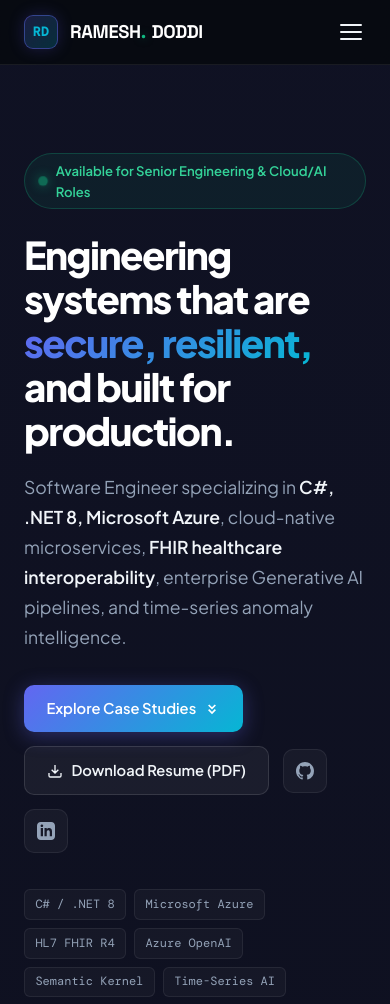
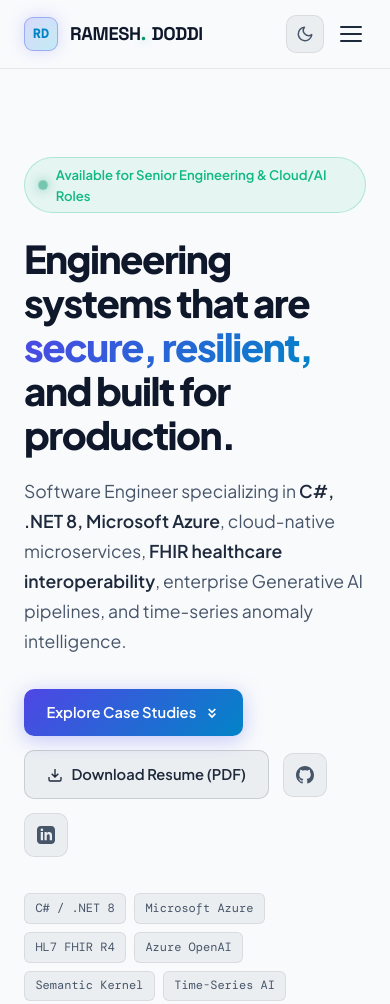
Before and after one commit to Ramesh-doddi/Ramesh-doddi.github.io, a plain HTML site: page index.html in a window 390 px wide. Shown: the top 1004 px of the page. Drawn offline with nearby package versions, Linux system fonts and the light colour scheme; a web font is replaced by a local one.

Commit message:
Refactor: authentic engineering aesthetics, dual dark/light theme, and verified LinkedIn profile links

```diff
--- a/index.html
+++ b/index.html
@@ -18,10 +18,8 @@
   <link rel="stylesheet" href="style.css">
 </head>
 <body>
-  <!-- Ambient Atmospheric Glow Canvas -->
-  <div class="ambient-glow orb-indigo"></div>
-  <div class="ambient-glow orb-cyan"></div>
-  <div class="ambient-glow orb-violet"></div>
+  <!-- Authentic Technical Engineering Grid -->
+  <div class="technical-grid-bg" aria-hidden="true"></div>
 
   <!-- Header / Navigation -->
   <header class="navbar" id="topNav">
@@ -31,11 +29,30 @@
         <span class="brand-text">RAMESH<span class="brand-dot">.</span> DODDI</span>
       </a>
 
-      <button class="mobile-toggle" id="mobileMenuBtn" aria-label="Toggle navigation menu">
-        <span class="bar"></span>
-        <span class="bar"></span>
-        <span class="bar"></span>
-      </button>
+      <div class="nav-actions-wrap">
+        <button class="theme-toggle" id="themeToggle" aria-label="Toggle light or dark theme" title="Switch Theme">
+          <svg class="sun-icon" viewBox="0 0 24 24" width="18" height="18" fill="none" stroke="currentColor" stroke-width="2" stroke-linecap="round" stroke-linejoin="round">
+            <circle cx="12" cy="12" r="5"></circle>
+            <line x1="12" y1="1" x2="12" y2="3"></line>
+            <line x1="12" y1="21" x2="12" y2="23"></line>
+            <line x1="4.22" y1="4.22" x2="5.64" y2="5.64"></line>
+            <line x1="18.36" y1="18.36" x2="19.78" y2="19.78"></line>
+            <line x1="1" y1="12" x2="3" y2="12"></line>
+            <line x1="21" y1="12" x2="23" y2="12"></line>
+            <line x1="4.22" y1="19.78" x2="5.64" y2="18.36"></line>
+            <line x1="18.36" y1="5.64" x2="19.78" y2="4.22"></line>
+          </svg>
+          <svg class="moon-icon" viewBox="0 0 24 24" width="18" height="18" fill="none" stroke="currentColor" stroke-width="2" stroke-linecap="round" stroke-linejoin="round">
+            <path d="M21 12.79A9 9 0 1 1 11.21 3 7 7 0 0 0 21 12.79z"></path>
+          </svg>
+        </button>
+
+        <button class="mobile-toggle" id="mobileMenuBtn" aria-label="Toggle navigation menu">
+          <span class="bar"></span>
+          <span class="bar"></span>
+          <span class="bar"></span>
+        </button>
+      </div>
 
       <nav class="nav-menu" id="navMenu">
         <a href="#about" class="nav-link">Overview</a>
@@ -52,6 +69,7 @@
   </header>
 
   <main>
+    <div id="about" class="scroll-anchor"></div>
     <!-- HERO SECTION -->
     <section id="hero" class="hero-section">
       <div class="hero-grid">
@@ -81,7 +99,7 @@
             <a href="https://github.com/Ramesh-doddi" target="_blank" rel="noreferrer" class="btn btn-icon" title="GitHub Profile">
               <svg width="18" height="18" viewBox="0 0 24 24" fill="currentColor"><path d="M12 0C5.37 0 0 5.37 0 12c0 5.31 3.435 9.795 8.205 11.385.6.105.825-.255.825-.57 0-.285-.015-1.23-.015-2.235-3.015.555-3.795-.735-4.035-1.41-.135-.345-.72-1.41-1.23-1.695-.42-.225-1.02-.78-.015-.795.945-.015 1.62.87 1.845 1.23 1.08 1.815 2.805 1.305 3.495.99.105-.78.42-1.305.765-1.605-2.67-.3-5.46-1.335-5.46-5.925 0-1.305.465-2.385 1.23-3.225-.12-.3-.54-1.53.12-3.18 0 0 1.005-.315 3.3 1.23.96-.27 1.98-.405 3-.405s2.04.135 3 .405c2.295-1.56 3.3-1.23 3.3-1.23.66 1.65.24 2.88.12 3.18.765.84 1.23 1.905 1.23 3.225 0 4.605-2.805 5.625-5.475 5.925.435.375.81 1.095.81 2.22 0 1.605-.015 2.895-.015 3.3 0 .315.225.69.825.57A12.02 12.02 0 0024 12c0-6.63-5.37-12-12-12z"/></svg>
             </a>
-            <a href="https://www.linkedin.com/in/ramesh-doddi" target="_blank" rel="noreferrer" class="btn btn-icon" title="LinkedIn Profile">
+            <a href="https://www.linkedin.com/in/ramesh-doddi-73084b2a7/" target="_blank" rel="noreferrer" class="btn btn-icon" title="LinkedIn Profile">
               <svg width="18" height="18" viewBox="0 0 24 24" fill="currentColor"><path d="M19 0h-14c-2.761 0-5 2.239-5 5v14c0 2.761 2.239 5 5 5h14c2.762 0 5-2.239 5-5v-14c0-2.761-2.238-5-5-5zm-11 19h-3v-11h3v11zm-1.5-12.268c-.966 0-1.75-.79-1.75-1.764s.784-1.764 1.75-1.764 1.75.79 1.75 1.764-.783 1.764-1.75 1.764zm13.5 12.268h-3v-5.604c0-3.368-4-3.113-4 0v5.604h-3v-11h3v1.765c1.396-2.586 7-2.777 7 2.476v6.759z"/></svg>
             </a>
           </div>
@@ -904,7 +922,7 @@
               <svg width="16" height="16" viewBox="0 0 24 24" fill="currentColor"><path d="M12 0C5.37 0 0 5.37 0 12c0 5.31 3.435 9.795 8.205 11.385.6.105.825-.255.825-.57 0-.285-.015-1.23-.015-2.235-3.015.555-3.795-.735-4.035-1.41-.135-.345-.72-1.41-1.23-1.695-.42-.225-1.02-.78-.015-.795.945-.015 1.62.87 1.845 1.23 1.08 1.815 2.805 1.305 3.495.99.105-.78.42-1.305.765-1.605-2.67-.3-5.46-1.335-5.46-5.925 0-1.305.465-2.385 1.23-3.225-.12-.3-.54-1.53.12-3.18 0 0 1.005-.315 3.3 1.23.96-.27 1.98-.405 3-.405s2.04.135 3 .405c2.295-1.56 3.3-1.23 3.3-1.23.66 1.65.24 2.88.12 3.18.765.84 1.23 1.905 1.23 3.225 0 4.605-2.805 5.625-5.475 5.925.435.375.81 1.095.81 2.22 0 1.605-.015 2.895-.015 3.3 0 .315.225.69.825.57A12.02 12.02 0 0024 12c0-6.63-5.37-12-12-12z"/></svg>
               <span>GitHub (@Ramesh-doddi)</span>
             </a>
-            <a href="https://www.linkedin.com/in/ramesh-doddi" target="_blank" rel="noreferrer" class="social-chip">
+            <a href="https://www.linkedin.com/in/ramesh-doddi-73084b2a7/" target="_blank" rel="noreferrer" class="social-chip">
               <svg width="16" height="16" viewBox="0 0 24 24" fill="currentColor"><path d="M19 0h-14c-2.761 0-5 2.239-5 5v14c0 2.761 2.239 5 5 5h14c2.762 0 5-2.239 5-5v-14c0-2.761-2.238-5-5-5zm-11 19h-3v-11h3v11zm-1.5-12.268c-.966 0-1.75-.79-1.75-1.764s.784-1.764 1.75-1.764 1.75.79 1.75 1.764-.783 1.764-1.75 1.764zm13.5 12.268h-3v-5.604c0-3.368-4-3.113-4 0v5.604h-3v-11h3v1.765c1.396-2.586 7-2.777 7 2.476v6.759z"/></svg>
               <span>LinkedIn (Ramesh Doddi)</span>
             </a>
@@ -946,6 +964,8 @@
       </div>
       <div class="f-right">
         <a href="#hero">Back to Top ↑</a>
+        <a href="https://github.com/Ramesh-doddi" target="_blank" rel="noreferrer">GitHub ↗</a>
+        <a href="https://www.linkedin.com/in/ramesh-doddi-73084b2a7/" target="_blank" rel="noreferrer">LinkedIn ↗</a>
         <a href="https://github.com/Ramesh-doddi/Ramesh-doddi.github.io" target="_blank" rel="noreferrer">Source Code ↗</a>
       </div>
     </div>
--- a/script.js
+++ b/script.js
@@ -4,6 +4,38 @@
  */
 
 document.addEventListener('DOMContentLoaded', () => {
+  // 0. Theme Management (Dark & Light Mode)
+  const themeToggle = document.getElementById('themeToggle');
+  const root = document.documentElement;
+
+  const savedTheme = localStorage.getItem('rd_portfolio_theme');
+  const prefersLight = window.matchMedia && window.matchMedia('(prefers-color-scheme: light)').matches;
+  let activeTheme = savedTheme || (prefersLight ? 'light' : 'dark');
+
+  function applyTheme(theme) {
+    root.setAttribute('data-theme', theme);
+    localStorage.setItem('rd_portfolio_theme', theme);
+    activeTheme = theme;
+
+    if (themeToggle) {
+      themeToggle.setAttribute('aria-label', `Switch to ${theme === 'dark' ? 'light' : 'dark'} mode`);
+      themeToggle.setAttribute('title', `Switch to ${theme === 'dark' ? 'light' : 'dark'} mode`);
+    }
+
+    if (window.mermaid && typeof activeCaseKey !== 'undefined') {
+      renderCaseStudy(activeCaseKey);
+    }
+  }
+
+  applyTheme(activeTheme);
+
+  if (themeToggle) {
+    themeToggle.addEventListener('click', () => {
+      const nextTheme = activeTheme === 'dark' ? 'light' : 'dark';
+      applyTheme(nextTheme);
+    });
+  }
+
   // 1. Dynamic Footer Year
   const yearEl = document.getElementById('currentYear');
   if (yearEl) {
@@ -240,7 +272,10 @@
   };
 
   // Render Studio Function
+  let activeCaseKey = 'fhir';
+
   function renderCaseStudy(key) {
+    activeCaseKey = key;
     const study = caseStudiesData[key];
     const panel = document.getElementById('caseDisplayPanel');
     if (!study || !panel) return;
@@ -297,17 +332,26 @@
       btn.setAttribute('aria-selected', isActive ? 'true' : 'false');
     });
 
-    // Re-run Mermaid rendering
+    // Re-run Mermaid rendering with theme adaptation
     if (window.mermaid) {
+      const isLight = document.documentElement.getAttribute('data-theme') === 'light';
       mermaid.initialize({
         startOnLoad: false,
-        theme: 'dark',
+        theme: isLight ? 'default' : 'dark',
         securityLevel: 'strict',
-        themeVariables: {
+        themeVariables: isLight ? {
+          primaryColor: '#e0e7ff',
+          primaryTextColor: '#0f172a',
+          primaryBorderColor: '#4f46e5',
+          lineColor: '#0284c7',
+          secondaryColor: '#f8fafc',
+          tertiaryColor: '#ffffff',
+          fontFamily: 'Plus Jakarta Sans'
+        } : {
           primaryColor: '#172033',
           primaryTextColor: '#f1f5f9',
           primaryBorderColor: '#6366f1',
-          lineColor: '#06b6d4',
+          lineColor: '#0ea5e9',
           secondaryColor: '#111827',
           tertiaryColor: '#1a2234',
           fontFamily: 'Plus Jakarta Sans'
--- a/style.css
+++ b/style.css
@@ -1,54 +1,70 @@
 /* ==========================================================================
    RAMESH DODDI — PORTFOLIO DESIGN SYSTEM & STYLESHEET
-   Architectural Dark Aesthetics · Glassmorphism · Precision Typography
+   Architectural Engineering Aesthetics · Dual Theme (Dark / Light) · Precision Typography
    ========================================================================== */
 
-:root {
+:root, [data-theme="dark"] {
+  --theme-mode: 'dark';
+
   /* Surface Colors */
-  --bg-deep: #07090e;
-  --bg-main: #0b0f17;
-  --bg-card: rgba(16, 22, 34, 0.7);
-  --bg-card-hover: rgba(22, 31, 48, 0.85);
-  --bg-card-active: rgba(26, 38, 59, 0.95);
-  --bg-panel: rgba(14, 19, 30, 0.85);
+  --bg-deep: #0b0f17;
+  --bg-main: #0f1420;
+  --bg-card: #151c2c;
+  --bg-card-hover: #1c253b;
+  --bg-card-active: #222e47;
+  --bg-panel: #131927;
+  --nav-bg: rgba(11, 15, 23, 0.88);
 
   /* Borders & Dividers */
-  --border-subtle: rgba(255, 255, 255, 0.07);
-  --border-medium: rgba(255, 255, 255, 0.12);
-  --border-highlight: rgba(99, 102, 241, 0.4);
+  --border-subtle: rgba(255, 255, 255, 0.08);
+  --border-medium: rgba(255, 255, 255, 0.14);
+  --border-highlight: rgba(99, 102, 241, 0.45);
   --border-mint: rgba(16, 185, 129, 0.35);
 
   /* Typography Colors */
   --text-pure: #ffffff;
-  --text-main: #f1f5f9;
+  --text-main: #e2e8f0;
   --text-secondary: #94a3b8;
   --text-dim: #64748b;
 
   /* Accent Color Palette */
   --accent-indigo: #6366f1;
-  --accent-cyan: #06b6d4;
+  --accent-cyan: #0ea5e9;
   --accent-mint: #10b981;
   --accent-emerald: #34d399;
   --accent-amber: #f59e0b;
   --accent-violet: #8b5cf6;
 
   /* Gradients */
-  --grad-primary: linear-gradient(135deg, #6366f1 0%, #06b6d4 100%);
-  --grad-mint: linear-gradient(135deg, #10b981 0%, #06b6d4 100%);
+  --grad-primary: linear-gradient(135deg, #6366f1 0%, #0ea5e9 100%);
+  --grad-mint: linear-gradient(135deg, #10b981 0%, #0ea5e9 100%);
   --grad-violet: linear-gradient(135deg, #8b5cf6 0%, #6366f1 100%);
-  --grad-card: linear-gradient(145deg, rgba(20, 27, 43, 0.75), rgba(12, 16, 26, 0.75));
+  --grad-card: linear-gradient(145deg, #151c2c 0%, #111724 100%);
+
+  /* Interactive Elements */
+  --badge-bg: rgba(255, 255, 255, 0.05);
+  --badge-border: rgba(255, 255, 255, 0.1);
+  --chip-bg: rgba(255, 255, 255, 0.05);
+  --chip-hover: rgba(255, 255, 255, 0.1);
+  --code-bg: #090c12;
+  --input-bg: #111724;
+  --card-shadow: 0 10px 30px rgba(0, 0, 0, 0.4);
+  --grid-dot: rgba(255, 255, 255, 0.15);
+  --grid-opacity: 0.55;
+  --term-bg: #090c12;
+  --term-header-bg: rgba(11, 15, 23, 0.9);
 
   /* Radii */
   --radius-xs: 6px;
   --radius-sm: 10px;
-  --radius-md: 16px;
-  --radius-lg: 24px;
+  --radius-md: 14px;
+  --radius-lg: 20px;
   --radius-full: 9999px;
 
   /* Typography */
   --font-main: 'Plus Jakarta Sans', system-ui, -apple-system, sans-serif;
   --font-mono: 'DM Mono', monospace;
-  --font-heading: 'Plus Jakarta Sans', system-ui, sans-serif;
+  --font-heading: 'Space Grotesk', system-ui, sans-serif;
 
   /* Transitions */
   --trans-fast: 0.18s cubic-bezier(0.16, 1, 0.3, 1);
@@ -56,6 +72,58 @@
 
   /* Layout */
   --max-width: 1200px;
+}
+
+[data-theme="light"] {
+  --theme-mode: 'light';
+
+  /* Surface Colors */
+  --bg-deep: #f8fafc;
+  --bg-main: #ffffff;
+  --bg-card: #ffffff;
+  --bg-card-hover: #f1f5f9;
+  --bg-card-active: #e2e8f0;
+  --bg-panel: #f8fafc;
+  --nav-bg: rgba(248, 250, 252, 0.92);
+
+  /* Borders & Dividers */
+  --border-subtle: rgba(0, 0, 0, 0.08);
+  --border-medium: rgba(0, 0, 0, 0.14);
+  --border-highlight: rgba(79, 70, 229, 0.45);
+  --border-mint: rgba(5, 150, 105, 0.35);
+
+  /* Typography Colors */
+  --text-pure: #0f172a;
+  --text-main: #1e293b;
+  --text-secondary: #475569;
+  --text-dim: #64748b;
+
+  /* Accent Color Palette */
+  --accent-indigo: #4f46e5;
+  --accent-cyan: #0284c7;
+  --accent-mint: #059669;
+  --accent-emerald: #10b981;
+  --accent-amber: #d97706;
+  --accent-violet: #7c3aed;
+
+  /* Gradients */
+  --grad-primary: linear-gradient(135deg, #4f46e5 0%, #0284c7 100%);
+  --grad-mint: linear-gradient(135deg, #059669 0%, #0284c7 100%);
+  --grad-violet: linear-gradient(135deg, #7c3aed 0%, #4f46e5 100%);
+  --grad-card: linear-gradient(145deg, #ffffff 0%, #f8fafc 100%);
+
+  /* Interactive Elements */
+  --badge-bg: rgba(15, 23, 42, 0.05);
+  --badge-border: rgba(15, 23, 42, 0.1);
+  --chip-bg: rgba(15, 23, 42, 0.04);
+  --chip-hover: rgba(15, 23, 42, 0.08);
+  --code-bg: #f1f5f9;
+  --input-bg: #ffffff;
+  --card-shadow: 0 4px 16px -2px rgba(15, 23, 42, 0.06), 0 1px 3px rgba(15, 23, 42, 0.04);
+  --grid-dot: rgba(0, 0, 0, 0.12);
+  --grid-opacity: 0.65;
+  --term-bg: #0f172a;
+  --term-header-bg: #1e293b;
 }
 
 /* Base Reset */
@@ -78,9 +146,16 @@
   position: relative;
   min-height: 100vh;
   overflow-x: hidden;
-  background: radial-gradient(circle at 80% -10%, rgba(99, 102, 241, 0.12) 0%, transparent 40%),
-              radial-gradient(circle at 20% 40%, rgba(6, 182, 212, 0.08) 0%, transparent 45%),
-              var(--bg-deep);
+  background-color: var(--bg-deep);
+  color: var(--text-main);
+  transition: background-color var(--trans-smooth), color var(--trans-smooth);
+}
+
+.scroll-anchor {
+  display: block;
+  position: relative;
+  top: -85px;
+  visibility: hidden;
 }
 
 a {
@@ -96,40 +171,18 @@
 }
 
 /* -------------------------------------------------------------
-   Ambient Glow Orbs
+   Authentic Technical Grid Background
 -------------------------------------------------------------- */
-.ambient-glow {
-  position: absolute;
-  border-radius: 50%;
-  filter: blur(140px);
+.technical-grid-bg {
+  position: fixed;
+  inset: 0;
   pointer-events: none;
   z-index: -1;
-  opacity: 0.2;
-}
-
-.orb-indigo {
-  width: 550px;
-  height: 550px;
-  background: var(--accent-indigo);
-  top: -100px;
-  left: 50%;
-  transform: translateX(-50%);
-}
-
-.orb-cyan {
-  width: 500px;
-  height: 500px;
-  background: var(--accent-cyan);
-  top: 900px;
-  right: -100px;
-}
-
-.orb-violet {
-  width: 450px;
-  height: 450px;
-  background: var(--accent-violet);
-  top: 2200px;
-  left: -80px;
+  background-image: radial-gradient(circle, var(--grid-dot) 1px, transparent 1px);
+  background-size: 28px 28px;
+  opacity: var(--grid-opacity);
+  mask-image: radial-gradient(ellipse at 50% 25%, black 40%, transparent 80%);
+  -webkit-mask-image: radial-gradient(ellipse at 50% 25%, black 40%, transparent 80%);
 }
 
 /* -------------------------------------------------------------
@@ -139,7 +192,7 @@
   position: sticky;
   top: 0;
   width: 100%;
-  background: rgba(7, 9, 14, 0.82);
+  background: var(--nav-bg);
   backdrop-filter: blur(18px);
   -webkit-backdrop-filter: blur(18px);
   border-bottom: 1px solid var(--border-subtle);
@@ -206,6 +259,48 @@
   text-shadow: 0 0 8px rgba(16, 185, 129, 0.5);
 }
 
+
+.nav-actions-wrap {
+  display: flex;
+  align-items: center;
+  gap: 0.75rem;
+}
+
+.theme-toggle {
+  width: 38px;
+  height: 38px;
+  border-radius: var(--radius-sm);
+  background: var(--badge-bg);
+  border: 1px solid var(--border-subtle);
+  color: var(--text-secondary);
+  display: inline-flex;
+  align-items: center;
+  justify-content: center;
+  transition: all var(--trans-fast);
+  cursor: pointer;
+}
+
+.theme-toggle:hover {
+  color: var(--text-pure);
+  border-color: var(--border-highlight);
+  background: var(--chip-hover);
+}
+
+[data-theme="light"] .theme-toggle .sun-icon {
+  display: none;
+}
+[data-theme="light"] .theme-toggle .moon-icon {
+  display: block;
+}
+:root:not([data-theme="light"]) .theme-toggle .sun-icon,
+[data-theme="dark"] .theme-toggle .sun-icon {
+  display: block;
+}
+:root:not([data-theme="light"]) .theme-toggle .moon-icon,
+[data-theme="dark"] .theme-toggle .moon-icon {
+  display: none;
+}
+
 .nav-menu {
   display: flex;
   align-items: center;
@@ -233,12 +328,12 @@
 
 .nav-resume {
   color: var(--text-pure);
-  background: rgba(255, 255, 255, 0.05);
+  background: var(--badge-bg);
   border: 1px solid var(--border-medium);
 }
 .nav-resume:hover {
-  background: rgba(255, 255, 255, 0.1);
-  border-color: rgba(255, 255, 255, 0.25);
+  background: var(--chip-hover);
+  border-color: var(--border-highlight);
 }
 
 .nav-cta {
@@ -416,27 +511,27 @@
 }
 
 .btn-glass {
-  background: rgba(255, 255, 255, 0.05);
+  background: var(--badge-bg);
   border: 1px solid var(--border-medium);
   color: var(--text-main);
 }
 .btn-glass:hover {
-  background: rgba(255, 255, 255, 0.1);
-  border-color: rgba(255, 255, 255, 0.25);
+  background: var(--chip-hover);
+  border-color: var(--border-highlight);
   transform: translateY(-2px);
 }
 
 .btn-icon {
   padding: 0.75rem;
-  background: rgba(255, 255, 255, 0.04);
+  background: var(--badge-bg);
   border: 1px solid var(--border-subtle);
   border-radius: var(--radius-sm);
   color: var(--text-secondary);
 }
 .btn-icon:hover {
-  background: rgba(255, 255, 255, 0.1);
-  color: var(--text-pure);
-  border-color: var(--border-medium);
+  background: var(--chip-hover);
+  color: var(--text-pure);
+  border-color: var(--border-highlight);
   transform: translateY(-2px);
 }
 
@@ -449,7 +544,7 @@
 .tech-badge {
   font-family: var(--font-mono);
   font-size: 0.75rem;
-  background: rgba(255, 255, 255, 0.03);
+  background: var(--badge-bg);
   border: 1px solid var(--border-subtle);
   padding: 0.3rem 0.65rem;
   border-radius: var(--radius-xs);
@@ -458,7 +553,7 @@
 
 /* Hero Terminal Card */
 .interactive-terminal {
-  background: var(--grad-card);
+  background: var(--term-bg);
   border: 1px solid var(--border-medium);
   border-radius: var(--radius-md);
   box-shadow: 0 20px 50px rgba(0, 0, 0, 0.4);
@@ -470,7 +565,7 @@
   align-items: center;
   justify-content: space-between;
   padding: 0.85rem 1.25rem;
-  background: rgba(10, 14, 23, 0.8);
+  background: var(--term-header-bg);
   border-bottom: 1px solid var(--border-subtle);
 }
 
@@ -564,6 +659,7 @@
 
 .pillar-card {
   background: var(--bg-card);
+  box-shadow: var(--card-shadow);
   border: 1px solid var(--border-subtle);
   border-radius: var(--radius-md);
   padding: 2rem;
@@ -682,7 +778,7 @@
 
 /* Studio Display Panel */
 .case-display-panel {
-  background: var(--grad-card);
+  background: var(--bg-card);
   border: 1px solid var(--border-medium);
   border-radius: var(--radius-md);
   padding: 2.5rem;
@@ -725,11 +821,11 @@
 .c-chip {
   font-family: var(--font-mono);
   font-size: 0.75rem;
-  background: rgba(255, 255, 255, 0.05);
+  background: var(--badge-bg);
   border: 1px solid var(--border-subtle);
   padding: 0.3rem 0.75rem;
   border-radius: var(--radius-full);
-  color: #cbd5e1;
+  color: var(--text-secondary);
 }
 
 .c-case-grid {
@@ -770,7 +866,7 @@
 
 /* Interactive Diagram Box */
 .c-diagram-container {
-  background: rgba(10, 13, 20, 0.9);
+  background: var(--code-bg);
   border: 1px solid var(--border-medium);
   border-radius: var(--radius-sm);
   padding: 1.5rem;
@@ -865,7 +961,7 @@
 
 .pill {
   font-size: 0.82rem;
-  background: rgba(255, 255, 255, 0.04);
+  background: var(--chip-bg);
   border: 1px solid var(--border-subtle);
   padding: 0.35rem 0.75rem;
   border-radius: var(--radius-xs);
@@ -875,8 +971,8 @@
 
 .pill:hover {
   border-color: var(--border-medium);
-  color: var(--text-main);
-  background: rgba(255, 255, 255, 0.08);
+  color: var(--text-pure);
+  background: var(--chip-hover);
 }
 
 .pill-primary {
@@ -926,7 +1022,7 @@
 .vault-search-box input {
   width: 100%;
   padding: 0.95rem 1.2rem 0.95rem 3.1rem;
-  background: rgba(14, 20, 32, 0.85);
+  background: var(--input-bg);
   border: 1px solid var(--border-medium);
   border-radius: var(--radius-sm);
   color: var(--text-pure);
@@ -956,13 +1052,13 @@
   padding: 0.45rem 1rem;
   border-radius: var(--radius-full);
   border: 1px solid var(--border-subtle);
-  background: rgba(255, 255, 255, 0.03);
+  background: var(--chip-bg);
   color: var(--text-secondary);
   transition: var(--trans-smooth);
 }
 
 .v-filter-btn:hover {
-  background: rgba(255, 255, 255, 0.08);
+  background: var(--chip-hover);
   color: var(--text-pure);
 }
 
@@ -981,6 +1077,7 @@
 
 .vault-card {
   background: var(--bg-card);
+  box-shadow: var(--card-shadow);
   border: 1px solid var(--border-subtle);
   border-radius: var(--radius-md);
   padding: 2rem;
@@ -1065,7 +1162,7 @@
   font-family: var(--font-mono);
   font-size: 0.75rem;
   font-weight: 600;
-  background: rgba(255, 255, 255, 0.04);
+  background: var(--chip-bg);
   border: 1px solid var(--border-subtle);
   padding: 0.3rem 0.65rem;
   border-radius: var(--radius-xs);
@@ -1074,9 +1171,9 @@
 }
 
 .v-pill:hover {
-  background: rgba(99, 102, 241, 0.15);
+  background: var(--chip-hover);
   border-color: var(--accent-indigo);
-  color: #fff;
+  color: var(--text-pure);
   transform: translateY(-1px);
 }
 
@@ -1135,13 +1232,13 @@
   padding: 0.55rem 1.1rem;
   border-radius: var(--radius-full);
   border: 1px solid var(--border-subtle);
-  background: rgba(255, 255, 255, 0.02);
+  background: var(--chip-bg);
   color: var(--text-secondary);
   transition: var(--trans-smooth);
 }
 
 .filter-btn:hover {
-  background: rgba(255, 255, 255, 0.06);
+  background: var(--chip-hover);
   color: var(--text-main);
 }
 
@@ -1159,6 +1256,7 @@
 
 .journal-card {
   background: var(--bg-card);
+  box-shadow: var(--card-shadow);
   border: 1px solid var(--border-subtle);
   border-radius: var(--radius-md);
   padding: 1.75rem;
@@ -1225,7 +1323,7 @@
 }
 
 .j-link:hover {
-  color: #fff;
+  color: var(--accent-mint);
   transform: translateX(3px);
 }
 
@@ -1266,6 +1364,7 @@
 
 .t-card {
   background: var(--bg-card);
+  box-shadow: var(--card-shadow);
   border: 1px solid var(--border-subtle);
   border-radius: var(--radius-md);
   padding: 2rem;
@@ -1349,7 +1448,7 @@
   display: flex;
   align-items: center;
   gap: 0.5rem;
-  background: rgba(255, 255, 255, 0.03);
+  background: var(--chip-bg);
   border: 1px solid var(--border-subtle);
   border-radius: var(--radius-xs);
   padding: 0.6rem 0.85rem;
@@ -1364,7 +1463,7 @@
   display: grid;
   grid-template-columns: 1.15fr 0.85fr;
   gap: 3.5rem;
-  background: linear-gradient(145deg, rgba(20, 27, 43, 0.85), rgba(12, 16, 26, 0.85));
+  background: var(--bg-card);
   border: 1px solid var(--border-medium);
   border-radius: var(--radius-lg);
   padding: 3.5rem;
@@ -1404,7 +1503,7 @@
   width: 38px;
   height: 38px;
   border-radius: var(--radius-xs);
-  background: rgba(255, 255, 255, 0.04);
+  background: var(--badge-bg);
   display: grid;
   place-items: center;
 }
@@ -1428,7 +1527,7 @@
   font-size: 0.75rem;
   font-weight: 700;
   padding: 0.3rem 0.65rem;
-  background: rgba(255, 255, 255, 0.08);
+  background: var(--badge-bg);
   border: 1px solid var(--border-subtle);
   border-radius: var(--radius-xs);
   color: var(--text-secondary);
@@ -1452,16 +1551,16 @@
   font-size: 0.85rem;
   font-weight: 600;
   padding: 0.55rem 1rem;
-  background: rgba(255, 255, 255, 0.04);
+  background: var(--chip-bg);
   border: 1px solid var(--border-subtle);
   border-radius: var(--radius-sm);
   color: var(--text-secondary);
   transition: var(--trans-smooth);
 }
 .social-chip:hover {
-  background: rgba(255, 255, 255, 0.1);
-  color: #fff;
-  border-color: var(--border-medium);
+  background: var(--chip-hover);
+  color: var(--text-pure);
+  border-color: var(--border-highlight);
 }
 
 /* Contact Form */
@@ -1494,7 +1593,7 @@
 
 .form-group input,
 .form-group textarea {
-  background: rgba(7, 10, 16, 0.75);
+  background: var(--input-bg);
   border: 1px solid var(--border-medium);
   border-radius: var(--radius-xs);
   padding: 0.75rem 1rem;
```
Also changed, not shown: 1 other file.
